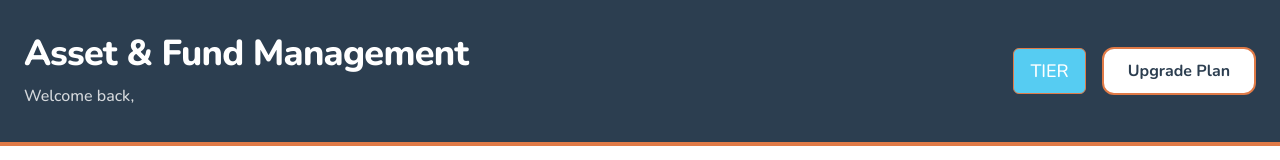
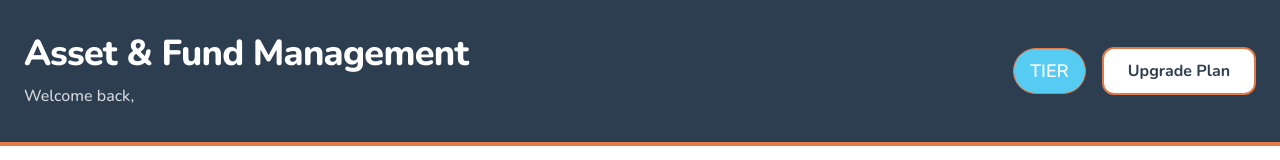
Before and after one commit to UseniSajor/RealCo, a Next.js app in the folder apps/web/: page /dashboard/fund-manager in a window 1280 px wide. Shown: the top 160 px of the page. Built offline with nearby package versions, Linux system fonts and the light colour scheme.

Commit message:
Fix TypeScript errors and add missing Badge component
- Add Badge component (missing shadcn/ui component)
- Fix nullable openRate/clickRate in communications
- Fix nullable actualSalePrice in dispositions
- Add missing DollarSign import
- All TypeScript errors resolved

```diff
--- a/apps/web/src/app/dashboard/fund-manager/communications/page.tsx
+++ b/apps/web/src/app/dashboard/fund-manager/communications/page.tsx
@@ -15,6 +15,7 @@
   MessageSquare,
   Bell,
   CheckCircle2,
+  DollarSign,
 } from "lucide-react"
 
 export default function CommunicationsPage() {
@@ -90,7 +91,7 @@
 
   const metrics = {
     totalSent: communications.filter(c => c.status === 'sent').length,
-    avgOpenRate: communications.filter(c => c.status === 'sent' && c.type === 'email').reduce((sum, c) => sum + c.openRate, 0) / communications.filter(c => c.status === 'sent' && c.type === 'email').length,
+    avgOpenRate: communications.filter(c => c.status === 'sent' && c.type === 'email').reduce((sum, c) => sum + (c.openRate || 0), 0) / communications.filter(c => c.status === 'sent' && c.type === 'email').length,
     upcomingEvents: communications.filter(c => c.type === 'event' && c.status === 'scheduled').length,
     totalRecipients: communications.reduce((sum, c) => sum + c.recipientCount, 0),
   }
@@ -258,17 +259,17 @@
                       <div className="grid grid-cols-2 gap-4">
                         <div className="bg-muted/50 dark:bg-slate-700 rounded-lg p-4">
                           <p className="text-xs text-muted-foreground dark:text-white/70 mb-1">Open Rate</p>
-                          <p className="text-3xl font-black text-green-600">{comm.openRate}%</p>
+                          <p className="text-3xl font-black text-green-600">{comm.openRate || 0}%</p>
                           <p className="text-xs text-muted-foreground dark:text-white/70 mt-1">
-                            {Math.round((comm.openRate / 100) * comm.recipientCount)} opened
+                            {Math.round(((comm.openRate || 0) / 100) * comm.recipientCount)} opened
                           </p>
                         </div>
 
                         <div className="bg-muted/50 dark:bg-slate-700 rounded-lg p-4">
                           <p className="text-xs text-muted-foreground dark:text-white/70 mb-1">Click Rate</p>
-                          <p className="text-3xl font-black text-[#56CCF2]">{comm.clickRate}%</p>
+                          <p className="text-3xl font-black text-[#56CCF2]">{comm.clickRate || 0}%</p>
                           <p className="text-xs text-muted-foreground dark:text-white/70 mt-1">
-                            {Math.round((comm.clickRate / 100) * comm.recipientCount)} clicked
+                            {Math.round(((comm.clickRate || 0) / 100) * comm.recipientCount)} clicked
                           </p>
                         </div>
 
--- a/apps/web/src/app/dashboard/fund-manager/dispositions/page.tsx
+++ b/apps/web/src/app/dashboard/fund-manager/dispositions/page.tsx
@@ -116,7 +116,7 @@
     totalDispositions: dispositions.length,
     activeListed: dispositions.filter(d => d.status === 'listed').length,
     underContract: dispositions.filter(d => d.status === 'under_contract').length,
-    totalValue: dispositions.reduce((sum, d) => sum + (d.actualSalePrice || d.projectedSalePrice), 0),
+    totalValue: dispositions.reduce((sum, d) => sum + (d.actualSalePrice || d.projectedSalePrice || 0), 0),
   }
 
   const getStatusColor = (status: string) => {
--- /dev/null
+++ b/apps/web/src/components/ui/badge.tsx
@@ -0,0 +1,36 @@
+import * as React from "react"
+import { cva, type VariantProps } from "class-variance-authority"
+
+import { cn } from "@/lib/utils"
+
+const badgeVariants = cva(
+  "inline-flex items-center rounded-full border px-2.5 py-0.5 text-xs font-semibold transition-colors focus:outline-none focus:ring-2 focus:ring-ring focus:ring-offset-2",
+  {
+    variants: {
+      variant: {
+        default:
+          "border-transparent bg-primary text-primary-foreground hover:bg-primary/80",
+        secondary:
+          "border-transparent bg-secondary text-secondary-foreground hover:bg-secondary/80",
+        destructive:
+          "border-transparent bg-destructive text-destructive-foreground hover:bg-destructive/80",
+        outline: "text-foreground",
+      },
+    },
+    defaultVariants: {
+      variant: "default",
+    },
+  }
+)
+
+export interface BadgeProps
+  extends React.HTMLAttributes<HTMLDivElement>,
+    VariantProps<typeof badgeVariants> {}
+
+function Badge({ className, variant, ...props }: BadgeProps) {
+  return (
+    <div className={cn(badgeVariants({ variant }), className)} {...props} />
+  )
+}
+
+export { Badge, badgeVariants }
```
